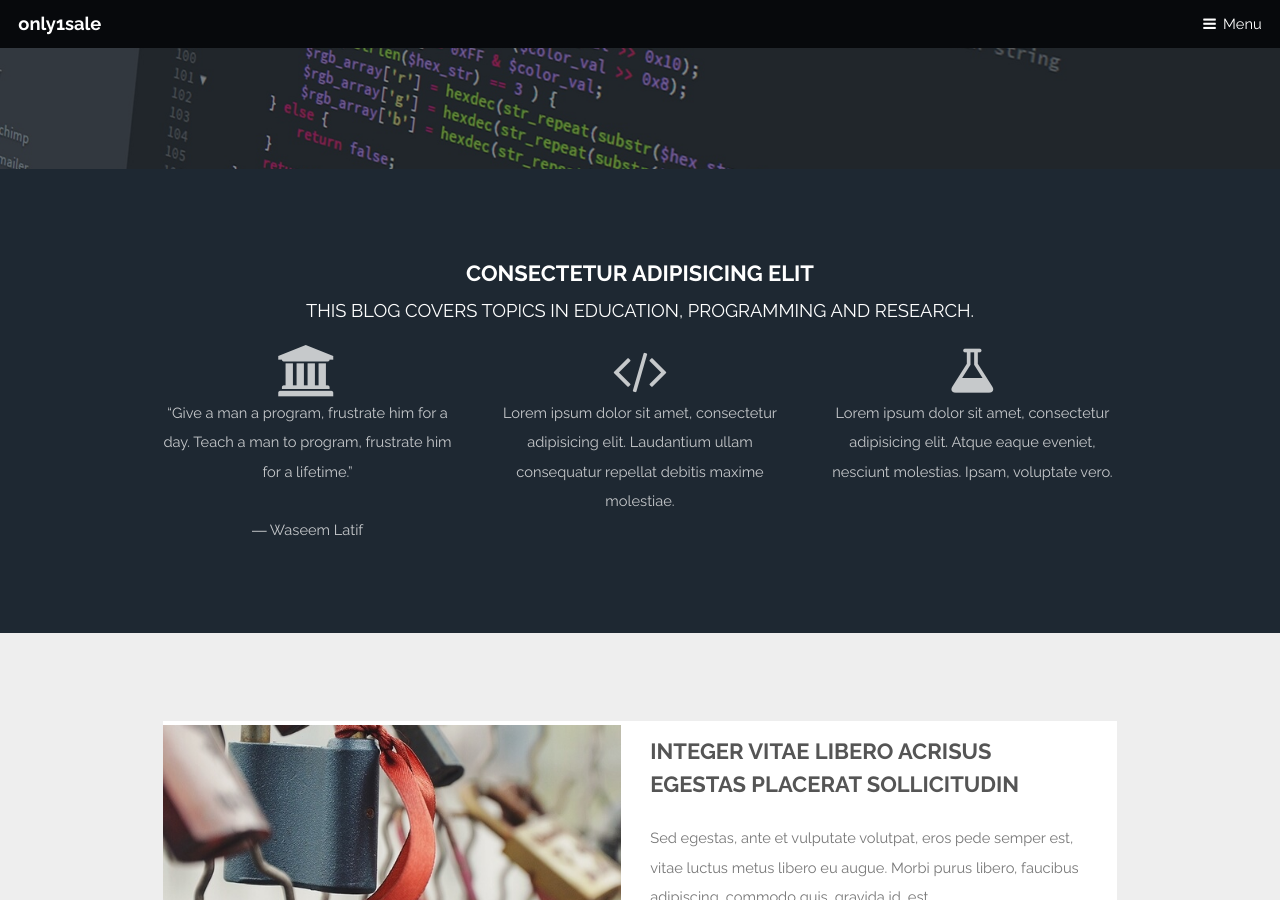
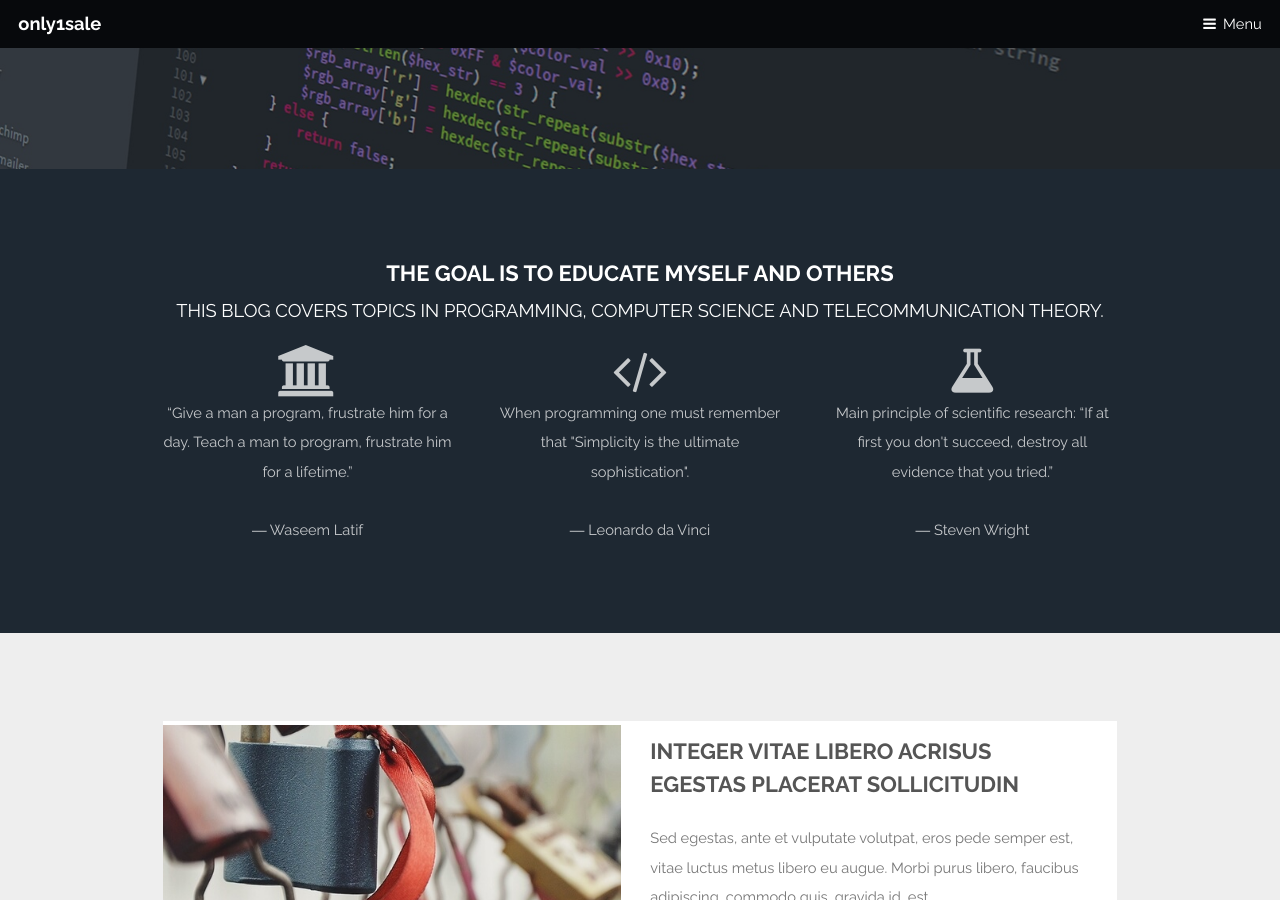
Before and after one commit to only1sale/blog, a Jekyll site: the page built from index.html, in a window 1280 px wide and 900 px high, scrolled down 445 px. Built offline with Jekyll 4.4.1, drawn with Linux system fonts in a browser that asks for light colours.

Commit message:
Replaced Lorem Ipsum text on front page

```diff
--- a/index.html
+++ b/index.html
@@ -8,8 +8,8 @@ layout: default
 	<section id="one" class="wrapper style2 special">
 				<div class="container">
 					<header>
-						<h2>Consectetur adipisicing elit</h2>
-						<p>This blog covers topics in education, programming and research.</p>
+						<h2>The goal is to educate myself and others</h2>
+						<p>This blog covers topics in programming, computer science and telecommunication theory.</p>
 					</header>
 					<div class="row 200%">
 						<section class="4u 12u$(small)">
@@ -19,11 +19,13 @@ layout: default
 						</section>
 						<section class="4u 12u$(small)">
 							<i class="icon big rounded fa-code"></i>
-							<p>Lorem ipsum dolor sit amet, consectetur adipisicing elit. Laudantium ullam consequatur repellat debitis maxime molestiae.</p>
+							<p>When programming one must remember that "Simplicity is the ultimate sophistication".</p>
+							<p>― Leonardo da Vinci</p>
 						</section>
 						<section class="4u$ 12u$(small)">
 							<i class="icon big rounded fa-flask"></i>
-							<p>Lorem ipsum dolor sit amet, consectetur adipisicing elit. Atque eaque eveniet, nesciunt molestias. Ipsam, voluptate vero.</p>
+							<p>Main principle of scientific research: “If at first you don't succeed, destroy all evidence that you tried.”</p>
+							<p>― Steven Wright</p>
 						</section>
 					</div>
 				</div>
```
